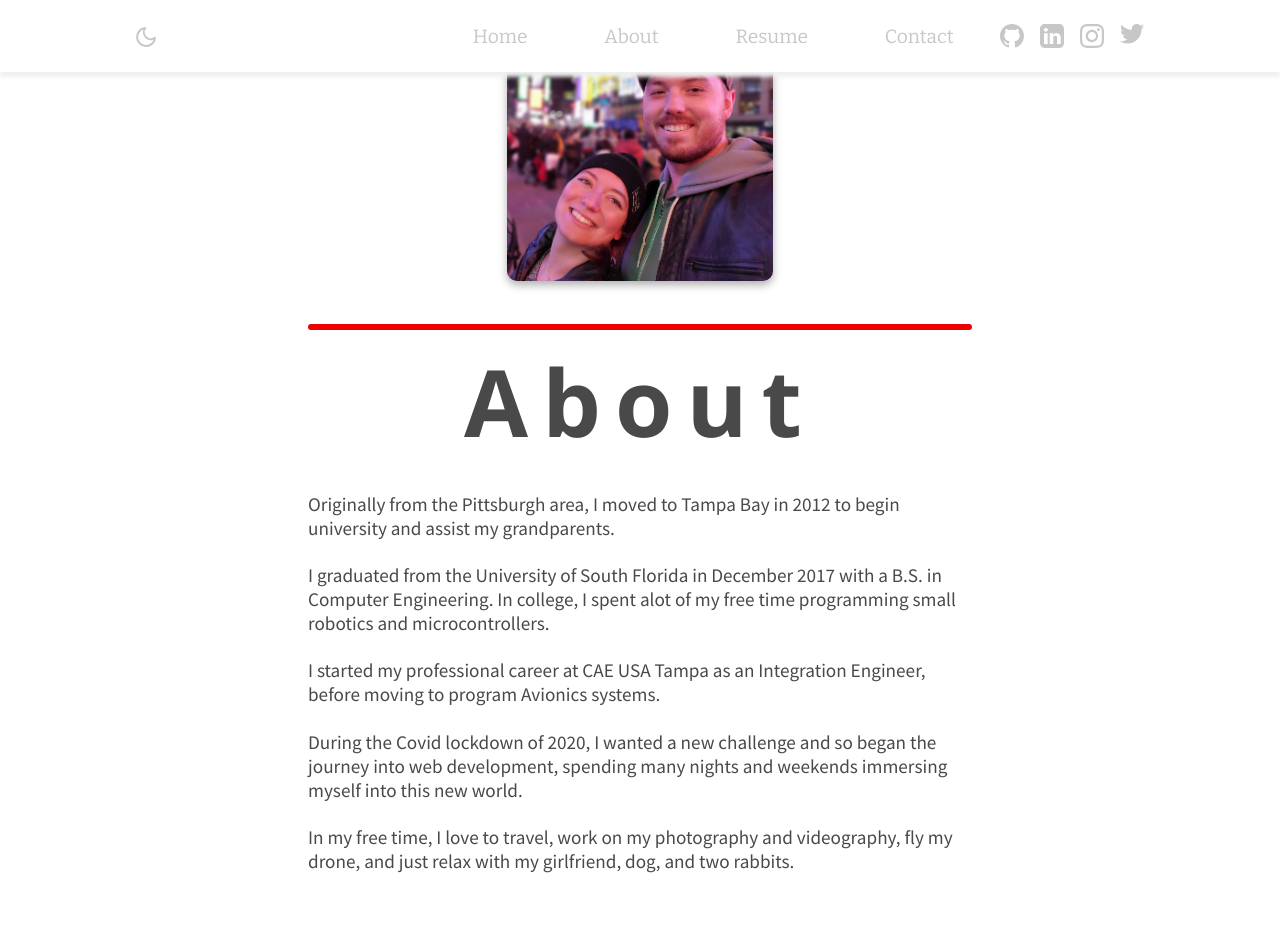
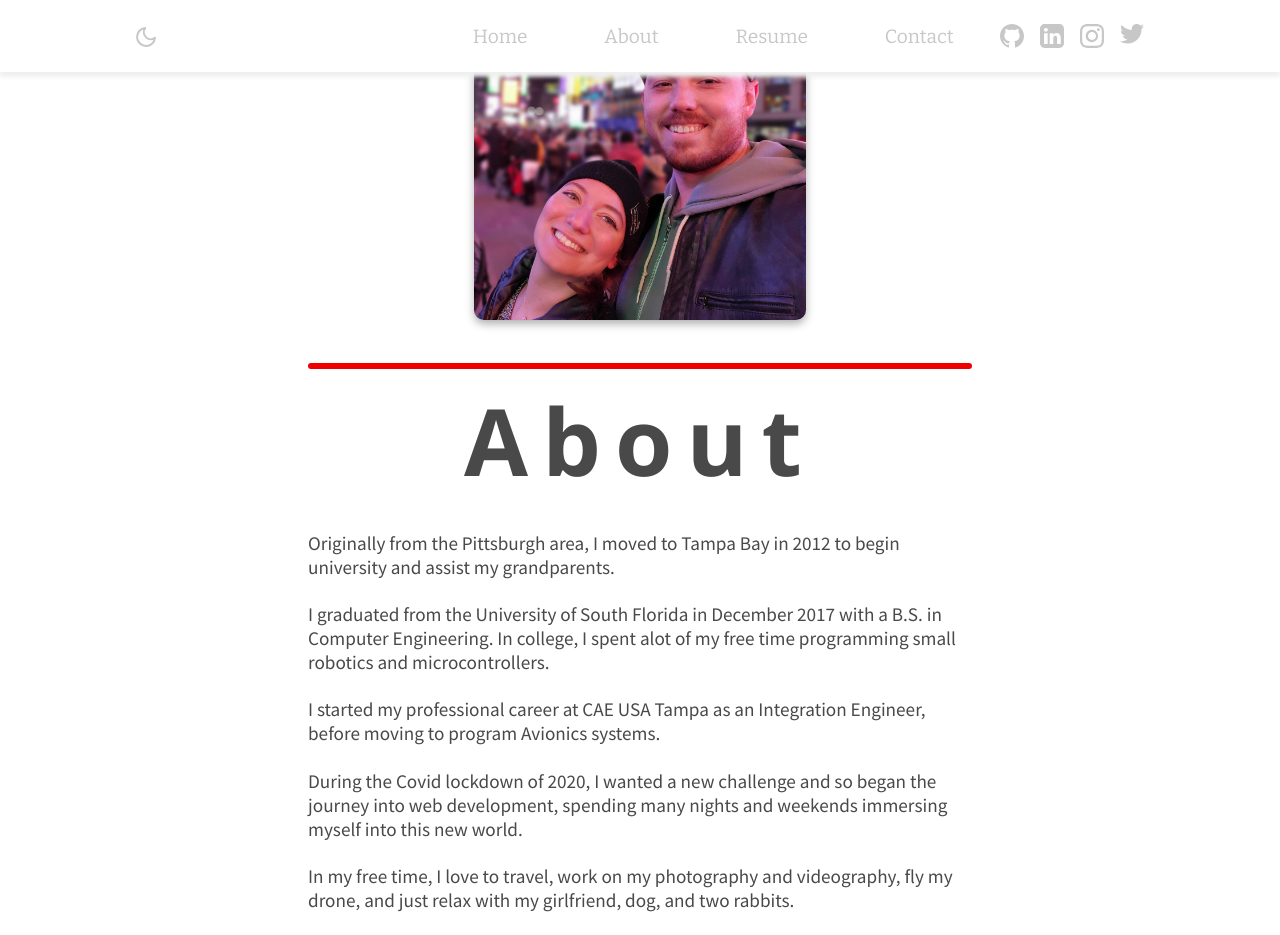
Before and after one commit to TSimmz/tsimmz.github.io, a React (Create React App) app: page /about in a window 1280 px wide. Before the commit the page ends 896 px from the top, so only its background shows below. Built offline with nearby package versions, Linux system fonts and the light colour scheme; the HTML template or start-up script is replaced by a standard one.

Commit message:
About image adjustment

```diff
--- a/src/components/landing/About/styles.js
+++ b/src/components/landing/About/styles.js
@@ -63,4 +63,8 @@ export const Image = styled.img`
   ${({ theme }) =>
     theme === 'light' ? 'filter: drop-shadow(0px 4px 4px #afafaf);' : ''}
   transition: 500ms;
+
+  @media (max-width: 1310px) {
+    max-width: 50%;
+  }
 `;
```
